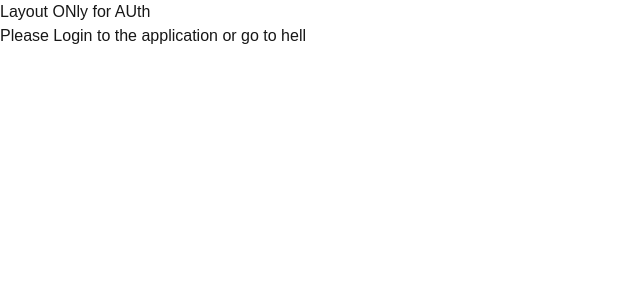
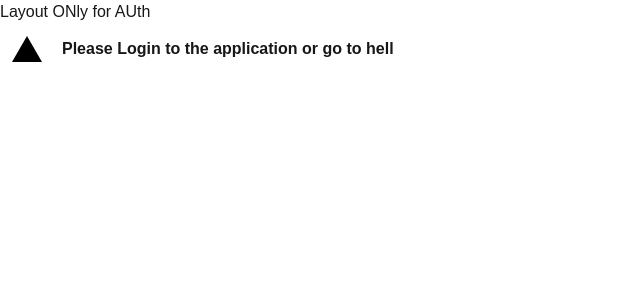
Before and after one commit to Ruthuparnnan/Next, a Next.js app: page /auth/login in a window 1280 px wide. Shown: the top 300 px of the page, without its empty margins (0-640 px from the left). Built offline with nearby package versions, Linux system fonts and the light colour scheme.

Commit message:
next icon and tailwind recap

```diff
--- a/src/app/auth/login/page.js
+++ b/src/app/auth/login/page.js
@@ -1,3 +1,10 @@
 export default function Page() {
-  return <h1>Please Login to the application or go to hell</h1>;
+  return (
+    <div className="flex gap-5 mt-3 ml-3 items-center">
+      <div className="relative w-0 h-0 border-l-[15px] border-r-[15px] border-b-[26px] border-l-transparent border-r-transparent border-b-black" />
+      <h1 className="font-bold text-md">
+        Please Login to the application or go to hell
+      </h1>
+    </div>
+  );
 }
```
